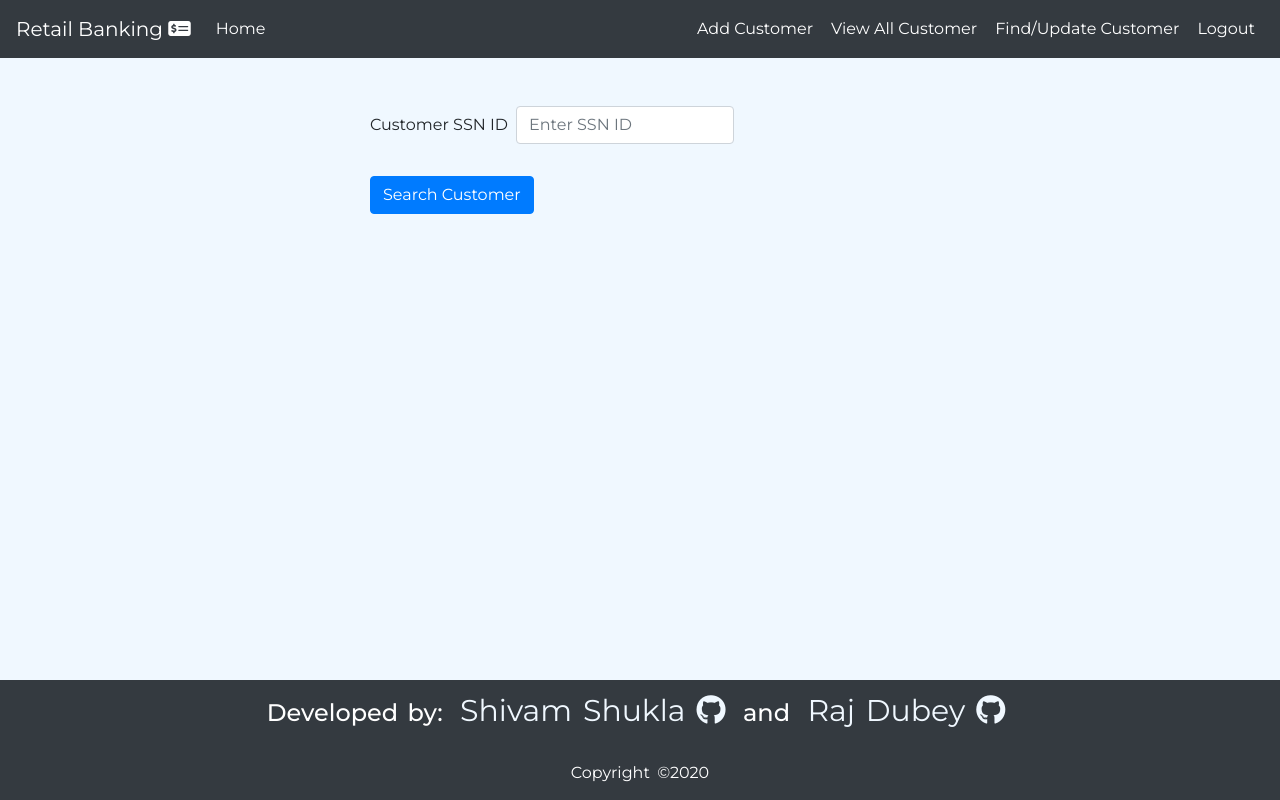
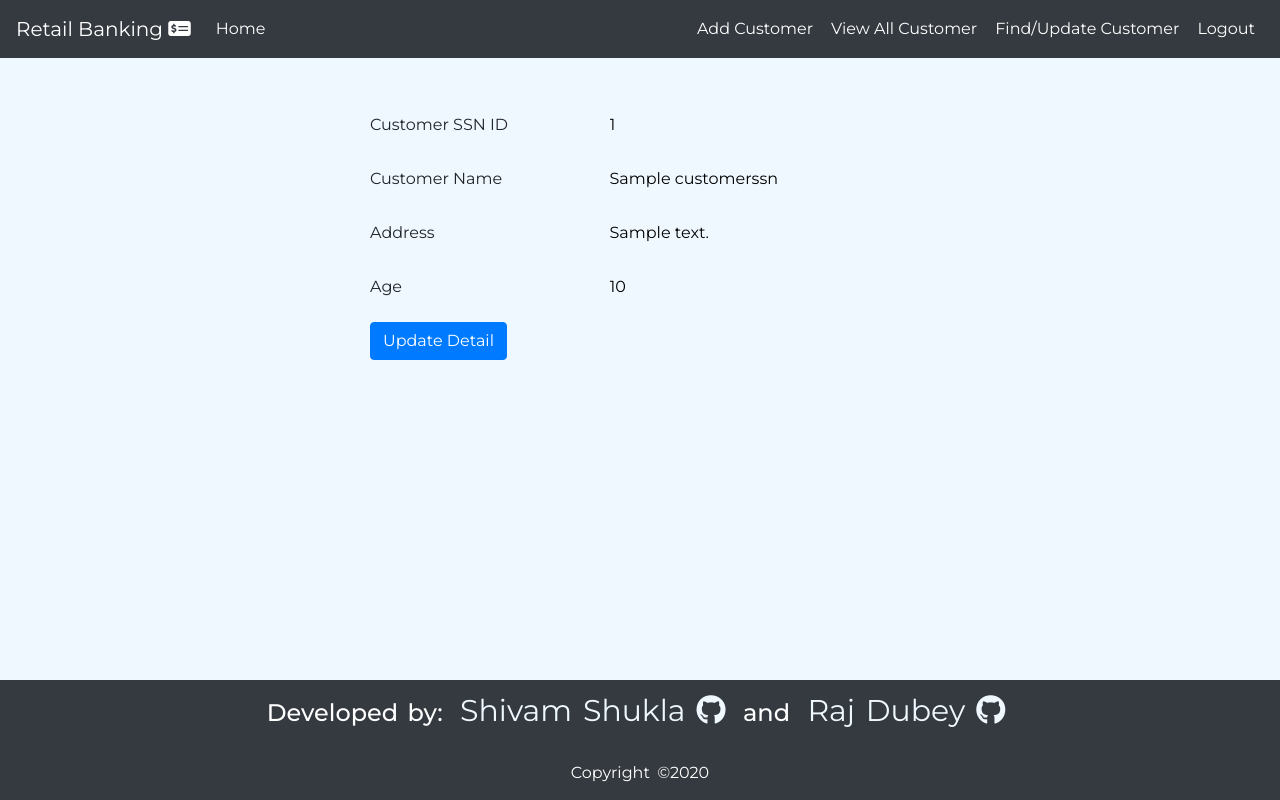
Before and after one commit to authoritydmc/rbank_python_flask, a Flask app: page /viewCustomerDetail in a window 1280 px wide. Run offline with Flask 2, Linux system fonts and the light colour scheme; the visitor is signed in with stand-in values (Sample User, id 1); a database or web service that is not in the repository returns one stand-in record (values such as "Sample title"); some libraries are stand-ins or nearby versions.

Commit message:
Dev (#13)
* restructured updateCustomer and searchCustomer

* fixed css not loading in suburl + =various imporvements

```diff
--- a/retail_banking/routes.py
+++ b/retail_banking/routes.py
@@ -144,35 +144,44 @@ def searchCustomer():
     if request.method == "GET":
         return render_template('searchCustomer.html')
 
-    filter = {'ssn_id': request.form.get('ssn_id')}
+                #when ssn_id is passed ..so
 
-    # Retrieving details of customer
-    result = cdb.findSSN(filter)
-    print(result)
+    #make a rediection while post ..
+    return redirect(url_for('updateCustomer')+"/"+request.form.get('ssn_id'))
 
-    if result:
-            ###creating argument that will be passed ...
-        args={}
-        args['ssn_id']=result['ssn_id']
-        args['oldAge']=result['age']
-        args['oldAddress']=result['address']
-        args['oldName']=result['name']
 
-        flash("Customer Found. Now you can update the details.", "success")
-
-        return render_template('updateCustomer.html',**args)
-    else:
-        flash("Unable to find customer. Try again by entering valid SSN ID.", "danger")
-        return redirect(url_for('searchCustomer'))
-
+@app.route('/updateCustomer/<ssn_id>')
 @app.route('/updateCustomer', methods=['get', 'post', 'update'])
-def updateCustomer():
+def updateCustomer(ssn_id=None):
 
     if not isLoggedin():
         return redirect(url_for('login'))
 
-    if request.method == "GET":
-        return redirect(url_for('searchCustomer'))
+    if request.method == "GET" :
+        if ssn_id==None:
+            return redirect(url_for('searchCustomer'))
+        else:
+            #when ssn_id is passed ..so
+            filter = {'ssn_id': ssn_id}
+
+            # Retrieving details of customer
+            result = cdb.findSSN(filter)
+            if result:
+                args={}
+                args['ssn_id']=result['ssn_id']
+                args['oldAge']=result['age']
+                args['oldAddress']=result['address']
+                args['oldName']=result['name']
+                return render_template('updateCustomer.html',**args)
+            else:
+                flash("Unable to find customer. Try again by entering valid SSN ID.", "danger")
+                return redirect(url_for('searchCustomer'))
+
+
+
+
+
+
 
     regdata = {}
 
@@ -181,7 +190,6 @@ def updateCustomer():
     regdata['age'] = request.form.get('newAge')
     regdata['address'] = request.form.get('newAddress')
 
-    print(regdata)  # Simulating database insertion
 
     result, err = cdb.updateSSN(regdata)
 
@@ -199,19 +207,26 @@ def updateCustomer():
 def not_found(e):
     return render_template('error404.html')
 
-
+@app.route('/viewCustomerDetail/<ssn_id>')
 @app.route('/viewCustomerDetail',methods=["GET","POST"])
-def viewCustomerDetail():
+def viewCustomerDetail(ssn_id=None):
     if not isLoggedin():
         return redirect(url_for('login'))
 
-    if request.method == "GET":
-        return render_template('viewCustomerDetail.html')
-
-    filter = {'ssn_id': request.form.get('ssn_id')}
+    filter={}
+    if request.method == "GET" :
+        if ssn_id ==None:
+            redirect (url_for('searchCustomer'))
+        else:
+            filter={'ssn_id': ssn_id}
+    else: #if it is a post request..
+        filter = {'ssn_id': request.form.get('ssn_id')}
 
     # Retrieving details of customer
     result = cdb.findSSN(filter)
+    print("ssn is ",ssn_id)
+    print(result)
+
     if result:
         args={}
         args['titleDetail']=":Customer SSN Detail"
--- a/retail_banking/static/css/main.css
+++ b/retail_banking/static/css/main.css
@@ -1,8 +1,3 @@
-html{
-    width:100%;
-    height:100%;
-}
-
 body
 {
 	background: aliceblue;
@@ -11,6 +6,7 @@ body
 	align-content: center; */
 	width: 100%;
 	height: 100;
+	margin-bottom:50px;
 }
 .footer_style {
     text-align: center;
@@ -18,7 +14,7 @@ body
     color: black;
 
 	padding: 5px;
-	padding-bottom: 20px;
+	padding-bottom: 0px;
     margin-top: 10px;
 	bottom: 0px;
 	position:fixed;
--- a/retail_banking/templates/layout.html
+++ b/retail_banking/templates/layout.html
@@ -5,7 +5,7 @@
 
     <link rel="stylesheet" href="https://maxcdn.bootstrapcdn.com/bootstrap/4.0.0/css/bootstrap.min.css"
         integrity="sha384-Gn5384xqQ1aoWXA+058RXPxPg6fy4IWvTNh0E263XmFcJlSAwiGgFAW/dAiS6JXm" crossorigin="anonymous">
-    <link rel="stylesheet" href="static/css/main.css" />
+    <link rel="stylesheet" href="{{url_for('static',filename='css/main.css')}}" />
     <script src="https://kit.fontawesome.com/b0efb4e1c0.js" crossorigin="anonymous"></script>
     <link href="https://fonts.googleapis.com/css?family=Montserrat:100,200,300,400,500,600,700,800,900&display=swap" rel="stylesheet">
      {%block head %}    {% endblock %}
--- a/retail_banking/templates/viewCustomerDetail.html
+++ b/retail_banking/templates/viewCustomerDetail.html
@@ -7,24 +7,7 @@
 
 <!-- below is body content  -->
 {% block content %}
-{% if request.method=="GET" %}
-<div class="row">
-    <div class="col-md-6 offset-md-3">
 
-        <form class="form" action='{{url_for("viewCustomerDetail")}}' method="POST">
-            <div class="form-inline mb-2">
-                <label class="pr-2">Customer SSN ID</label>
-                <input type="text"  class="form-control" name="ssn_id" placeholder="Enter SSN ID"  required>
-            </div>
-            <br>
-            <button type="submit" class="btn btn-primary mb-2">Search Customer</button>
-
-        </form>
-
-
-    </div>
-</div>
-{% else %}
 <form action="{{url_for('searchCustomer')}}" method="POST">
 <div class="row">
     <div class="col-md-6 offset-md-3">
@@ -62,7 +45,7 @@
 </div>
 </form>
 
-{% endif %}
+
 
 
 
```
